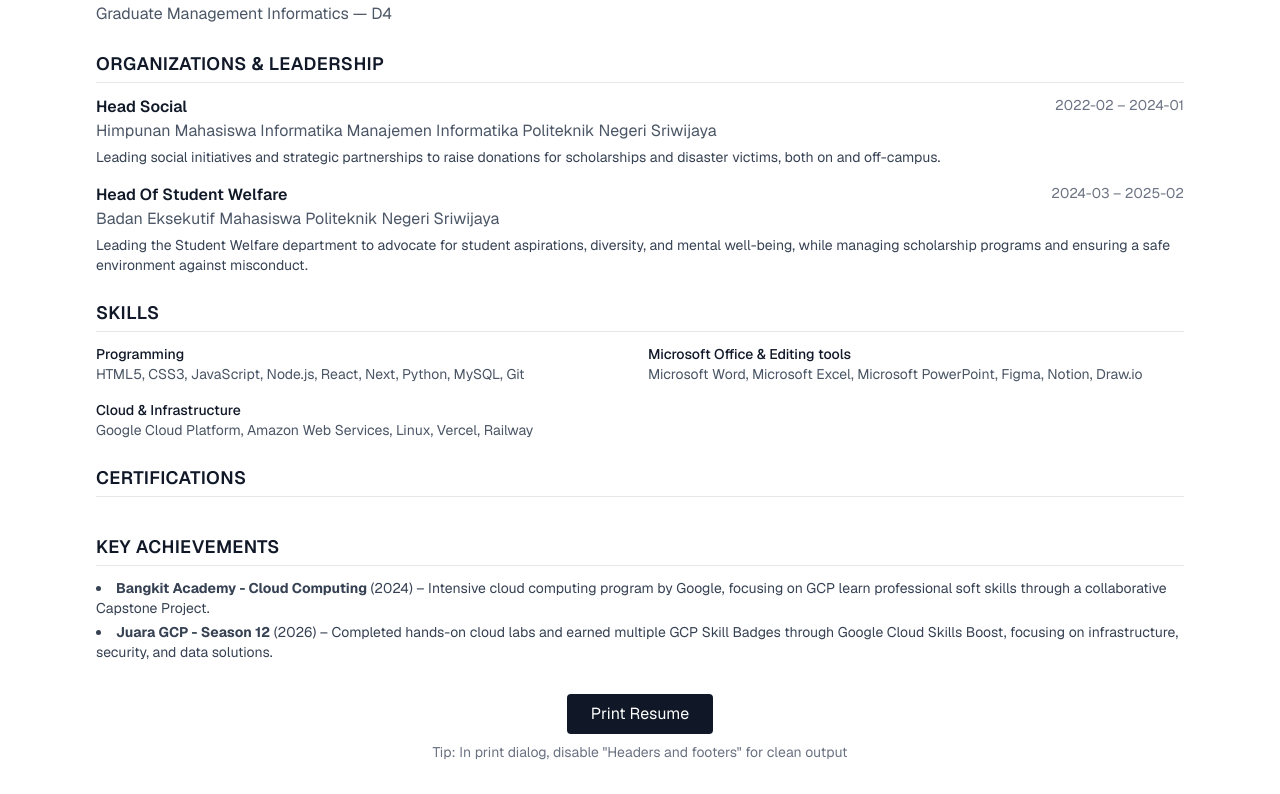
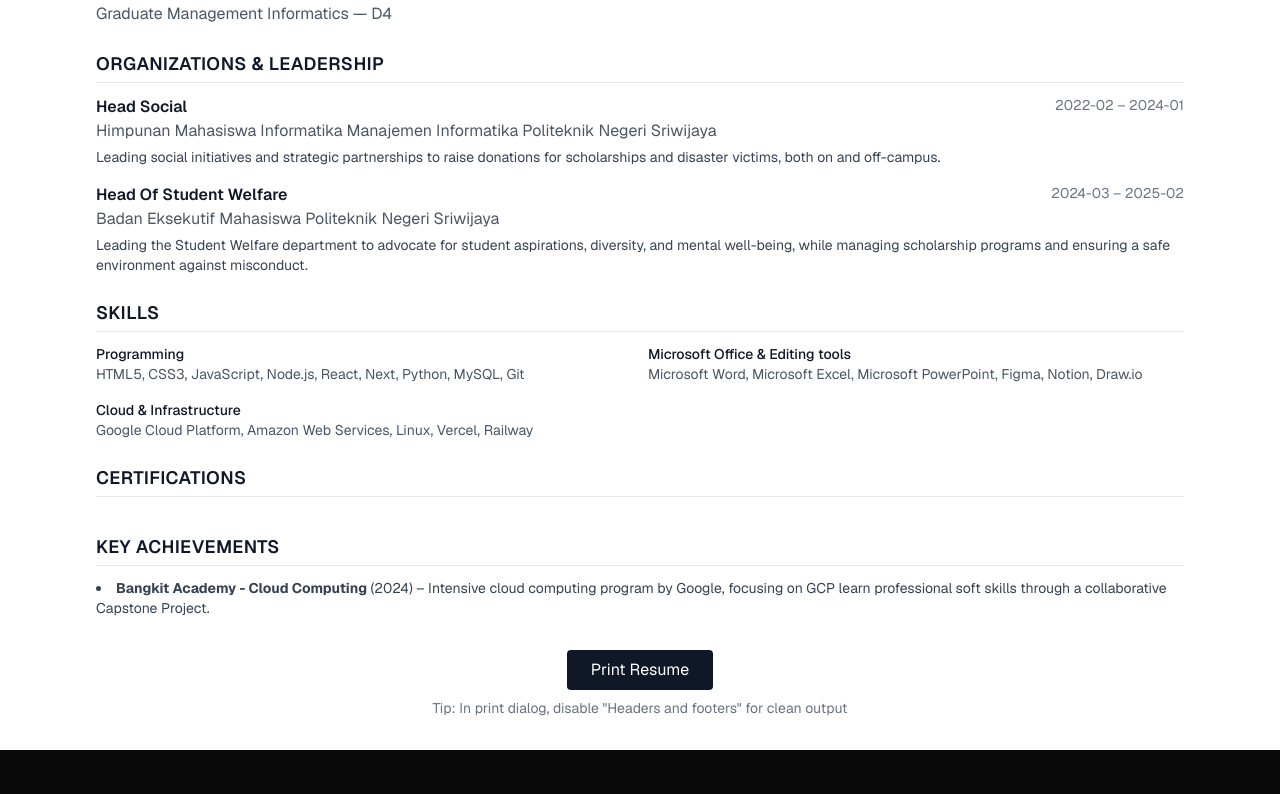
Before and after one commit to MuliaMB/portofolio, a Next.js app: page /resume in a window 1280 px wide. Shown: the part 454-1248 px from the top of the page. After the commit the page ends 1204 px from the top, so only its background shows below. Built offline with nearby package versions, Linux system fonts and the light colour scheme.

Commit message:
delete juara gcp

```diff
--- a/src/content/profile.ts
+++ b/src/content/profile.ts
@@ -212,11 +212,6 @@ export const profile: ProfileData = {
       description: "Intensive cloud computing program by Google, focusing on GCP learn professional soft skills through a collaborative Capstone Project.",
       year: 2024,
     },
-    {
-      title: "Juara GCP - Season 12",
-      description: "Completed hands-on cloud labs and earned multiple GCP Skill Badges through Google Cloud Skills Boost, focusing on infrastructure, security, and data solutions.",
-      year: 2026,
-    },
   ],
 
   skillCategories: [
```
